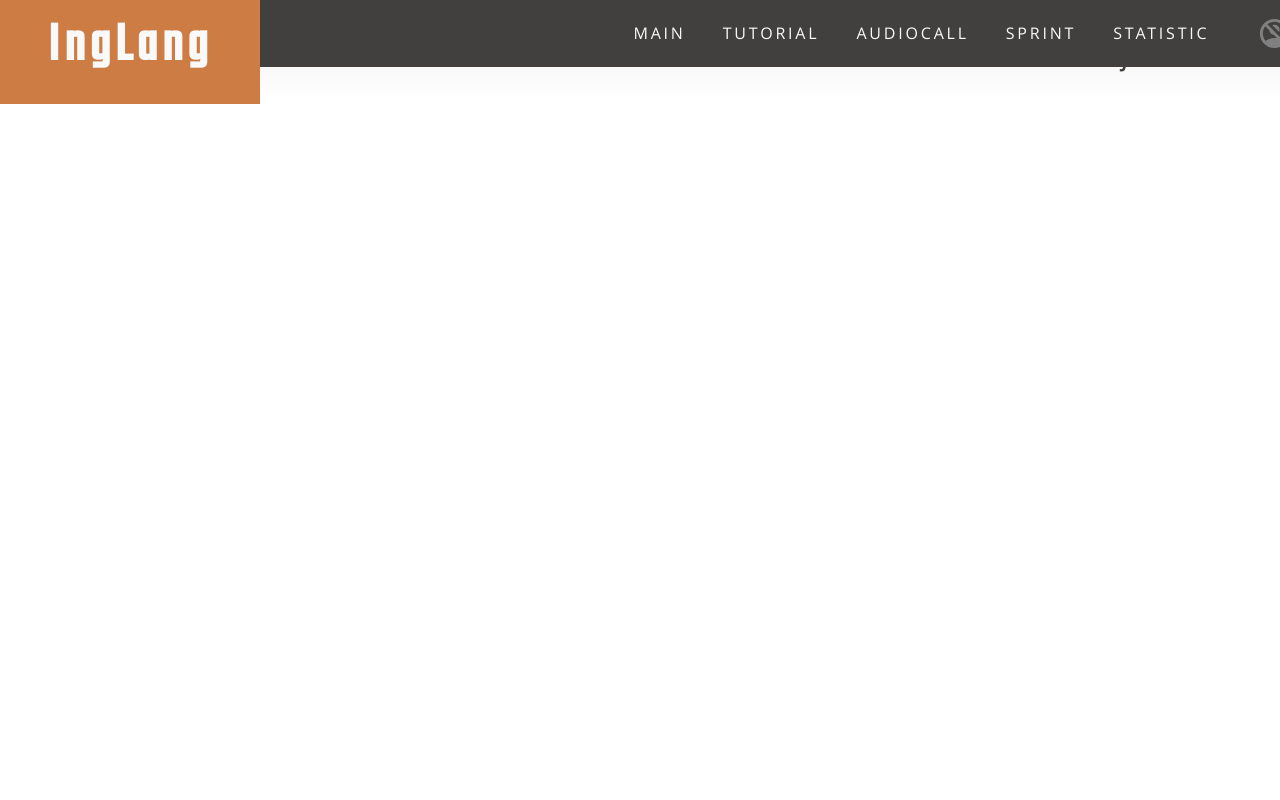
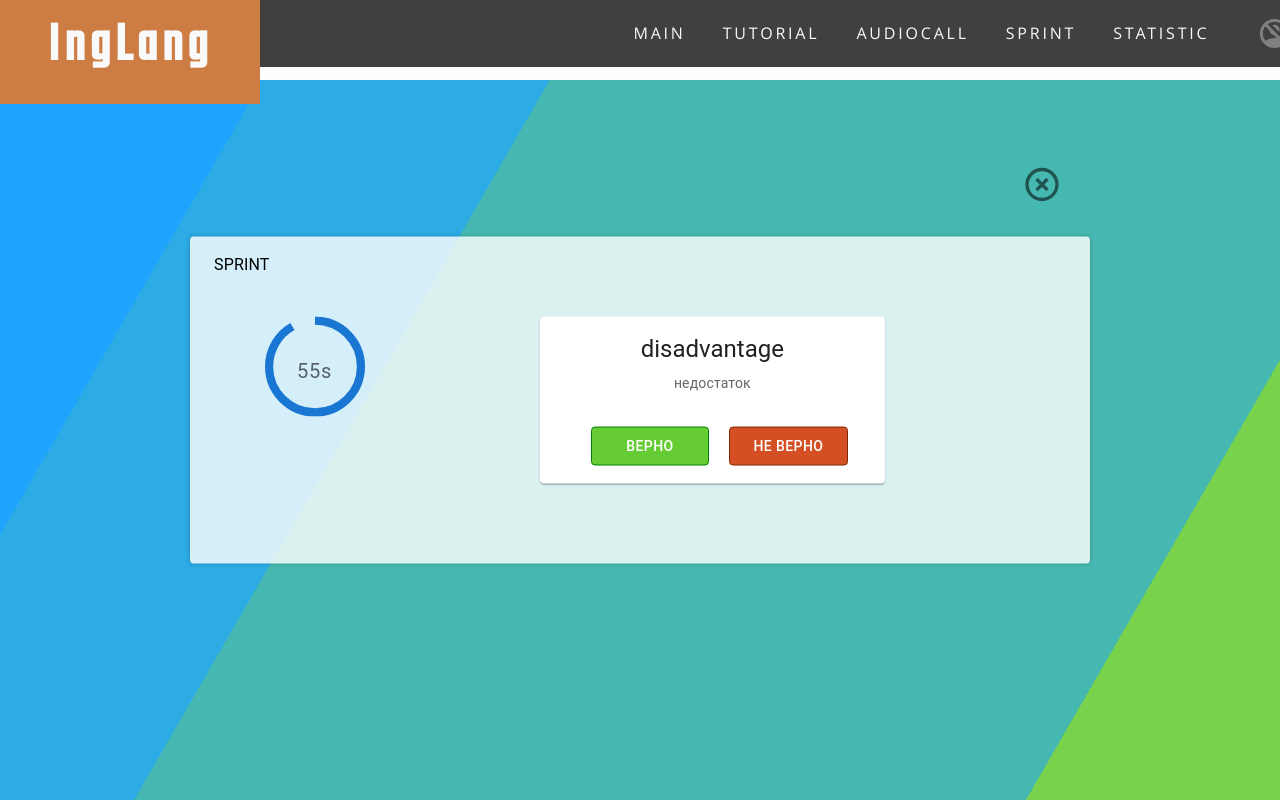
Before and after one commit to 1LisaW/rslang, a React (Create React App) app: page /sprint in a window 1280 px wide. Built offline with nearby package versions, Linux system fonts and the light colour scheme.

Commit message:
feat: sprint game UI

```diff
--- /dev/null
+++ b/src/components/GameSprint/CircularStatic/CircularStatic.scss
@@ -0,0 +1,10 @@
+.sprint-game-timer, .sprint-game-timer__label {
+    top: 10%;
+    left: 0;
+    bottom: 0;
+    right: 0;
+    position: absolute;
+    align-items: center;
+    justify-content: center;
+    display: flex;
+}
--- /dev/null
+++ b/src/components/GameSprint/CircularStatic/circularStatic.tsx
@@ -0,0 +1,54 @@
+import * as React from 'react';
+import CircularProgress, {
+  CircularProgressProps,
+} from '@mui/material/CircularProgress';
+import Typography from '@mui/material/Typography';
+import Box from '@mui/material/Box';
+import './CircularStatic.scss';
+
+const GAME_TIME_INTERVAL = 60;
+
+function CircularProgressWithLabel(
+  props: CircularProgressProps & { value: number },
+) {
+  const innerProps = { ...props };
+  return (
+    <Box sx={{ position: 'relative', display: 'inline-flex' }}>
+      <CircularProgress
+        variant="determinate"
+        {...props}
+        size={100}
+        sx={{
+          height: '100px',
+          width: '100px',
+        }}
+      />
+      <Box className="sprint-game-timer">
+        <Typography
+          variant="caption"
+          component="div"
+          color="text.secondary"
+          fontSize={20}
+        >
+          {`${Math.round((GAME_TIME_INTERVAL * innerProps.value) / 100)}s`}
+        </Typography>
+      </Box>
+    </Box>
+  );
+}
+
+export default function CircularStatic() {
+  const [progress, setProgress] = React.useState(100);
+
+  React.useEffect(() => {
+    const timer = setInterval(() => {
+      const step = 100 / GAME_TIME_INTERVAL;
+      setProgress(prevProgress => Math.max(0, prevProgress - step));
+    }, 1000);
+    return () => {
+      clearInterval(timer);
+    };
+  }, []);
+
+  return <CircularProgressWithLabel value={progress} />;
+}
--- /dev/null
+++ b/src/components/GameSprint/dialogSlideOnClose.tsx
@@ -0,0 +1,66 @@
+import * as React from 'react';
+import Button from '@mui/material/Button';
+import HighlightOffIcon from '@mui/icons-material/HighlightOff';
+import { IconButton } from '@mui/material';
+import Dialog from '@mui/material/Dialog';
+import DialogActions from '@mui/material/DialogActions';
+import DialogContent from '@mui/material/DialogContent';
+import DialogContentText from '@mui/material/DialogContentText';
+import DialogTitle from '@mui/material/DialogTitle';
+import Slide from '@mui/material/Slide';
+import { TransitionProps } from '@mui/material/transitions';
+import { useNavigate } from 'react-router-dom';
+
+const Transition = React.forwardRef(
+  (
+    props: TransitionProps & {
+      children: React.ReactElement<any>;
+    },
+    ref: React.Ref<unknown>,
+  ) => <Slide direction="up" ref={ref} {...props} />,
+);
+
+export default function AlertDialogSlideOnClose() {
+  const [open, setOpen] = React.useState(false);
+  const navigate = useNavigate();
+
+  const handleClickOpen = () => {
+    setOpen(true);
+  };
+
+  const handleClose = () => {
+    setOpen(false);
+  };
+
+  const handleCloseGame = () => {
+    setOpen(false);
+    navigate('/');
+  };
+
+  return (
+    <div>
+      <IconButton onClick={handleClickOpen} className="sprint__close-button">
+        <HighlightOffIcon sx={{ fontSize: 40 }} />
+      </IconButton>
+      <Dialog
+        open={open}
+        TransitionComponent={Transition}
+        keepMounted
+        onClose={handleClose}
+        aria-describedby="alert-dialog-slide-description"
+      >
+        <DialogTitle>Вы уверены, что хотите выйти?</DialogTitle>
+        <DialogContent>
+          <DialogContentText id="alert-dialog-slide-description">
+            Если вы завершите игру, статистика по пройденным словам не
+            сохранится. Вы по прежнему хотите завершить игру?
+          </DialogContentText>
+        </DialogContent>
+        <DialogActions>
+          <Button onClick={handleClose}>Остаться</Button>
+          <Button onClick={handleCloseGame}>Выйти</Button>
+        </DialogActions>
+      </Dialog>
+    </div>
+  );
+}
--- /dev/null
+++ b/src/components/GameSprint/iconStatusList.tsx
@@ -0,0 +1,18 @@
+import React from 'react';
+import SentimentVeryDissatisfiedIcon from '@mui/icons-material/SentimentVeryDissatisfied';
+import InsertEmoticonIcon from '@mui/icons-material/InsertEmoticon';
+import { pink } from '@mui/material/colors';
+
+type Props = { icons: boolean[] };
+
+function IconStatusList(props: Props) {
+  const { icons } = props;
+  console.log('icons ', icons);
+  const success = <InsertEmoticonIcon fontSize="small" color="success" />;
+  const fail = (
+    <SentimentVeryDissatisfiedIcon fontSize="small" sx={{ color: pink[500] }} />
+  );
+  return <>{icons.map((item: boolean) => (item ? success : fail))}</>;
+}
+
+export default IconStatusList;
--- /dev/null
+++ b/src/components/GameSprint/sprint.scss
@@ -0,0 +1,107 @@
+sprint-container {
+  height:100%;
+}
+
+.bg {
+  animation:slide 3s ease-in-out infinite alternate;
+  background-image: linear-gradient(-60deg, #6c3 50%, #09f 50%);
+  bottom:0;
+  left:-50%;
+  opacity:.5;
+  position:fixed;
+  right:-50%;
+  top:0;
+  z-index:-1;
+}
+
+.bg2 {
+  animation-direction:alternate-reverse;
+  animation-duration:4s;
+}
+
+.bg3 {
+  animation-duration:5s;
+}
+
+.content {
+  position: relative;
+  background-color:rgba(255,255,255,.8);
+  border-radius:.25em;
+  box-shadow:0 0 .25em rgba(0,0,0,.25);
+  box-sizing:border-box;
+  left:50%;
+  padding:10vmin;
+  position:fixed;
+  text-align:center;
+  top:50%;
+  transform:translate(-50%, -50%);
+}
+
+h1 {
+  font-family:monospace;
+}
+
+@keyframes slide {
+  0% {
+    transform:translateX(-25%);
+  }
+  100% {
+    transform:translateX(25%);
+  }
+}
+
+.sprint-card {
+  margin: auto;
+  &__actions{
+    justify-content: center;
+    min-width: 80%;
+  }
+}
+
+.sprint-card__actions {
+
+}
+.sprint-card__actions button {
+  margin: 10px;
+  min-width: 45%;
+    &:hover{
+      color: black;
+    }
+}
+
+.sprint-container .sprint__grid-wrapper{
+  flex-direction: row;
+  @media (max-width:630px) {
+    flex-direction: column;
+  }
+}
+
+
+.sprint-card__actions .sprint-card__actions--correct{
+  background-color: #6c3;
+  border: 1px solid green;
+  color: white;
+  &:active{
+    border: 2px solid black;
+  }
+  &:focus{
+    border: 2px solid white;
+  }
+}
+
+.sprint-card__actions .sprint-card__actions--incorrect{
+  background-color: rgb(212, 80, 36);
+  border: 1px solid rgb(128, 41, 0);
+  color: white;
+}
+
+.sprint-card__actions--group{
+  display: flex;
+  width: 80%;
+}
+
+.content .sprint__close-button {
+  position: absolute;
+  top: -80px;
+  right: 20px;
+}
--- a/src/components/GameSprint/sprint.tsx
+++ b/src/components/GameSprint/sprint.tsx
@@ -1,7 +1,52 @@
-import React from 'react';
+import React, { useState } from 'react';
+import { StyledEngineProvider } from '@mui/material/styles';
+import { Container, Grid, Typography } from '@mui/material';
+import CircularStatic from './CircularStatic/circularStatic';
+import SprintCard from './sprintCard';
+import AlertDialogSlideOnClose from './dialogSlideOnClose';
+import './sprint.scss';
 
 function Sprint() {
-  return <h1>Sprint</h1>;
+  const questions = [
+    { word: 'disadvantage', wordTranslate: 'недостаток', isCorrect: true },
+    { word: 'disadvantage', wordTranslate: 'кошка', isCorrect: false },
+  ];
+  // const icons: boolean[] = [];
+  const defaultIcon: boolean[] = [];
+  const [CardIdx, setCardData] = useState(0);
+  const [icons, setIcons] = useState(defaultIcon);
+  const changeCard = (valid: boolean) => {
+    setCardData(CardIdx + 1 < questions.length ? CardIdx + 1 : 0);
+    setIcons([...icons.slice(-5), valid]);
+  };
+  const props = { icons, ...questions[CardIdx], changeCard };
+
+  return (
+    <main className="sprint-container">
+      <div className="bg" />
+      <div className="bg bg2" />
+      <div className="bg bg3" />
+      <Container className="content" maxWidth="md" sx={{ maxHeight: '80%' }}>
+        <Typography position="absolute" top="5%">SPRINT</Typography>
+        <Grid
+          className="sprint__grid-wrapper"
+          container
+          spacing={2}
+          direction="column"
+        >
+          <Grid item xs={3}>
+            <StyledEngineProvider injectFirst>
+              <CircularStatic />
+            </StyledEngineProvider>
+          </Grid>
+          <Grid item xs={8}>
+            <SprintCard {...props} />
+          </Grid>
+        </Grid>
+        <AlertDialogSlideOnClose />
+      </Container>
+    </main>
+  );
 }
 
 export default Sprint;
--- /dev/null
+++ b/src/components/GameSprint/sprintCard.tsx
@@ -0,0 +1,75 @@
+import React, { useState } from 'react';
+import Card from '@mui/material/Card';
+import CardActions from '@mui/material/CardActions';
+import CardContent from '@mui/material/CardContent';
+import ToggleButton from '@mui/material/Button';
+import ToggleButtonGroup from '@mui/material/ToggleButtonGroup';
+import Typography from '@mui/material/Typography';
+import { Box } from '@mui/material';
+import IconStatusList from './iconStatusList';
+
+type CardData = {
+  icons: boolean[];
+  word: string;
+  wordTranslate: string;
+  isCorrect: boolean;
+  changeCard: (valid: boolean) => void;
+};
+
+// type Callback = () => void;
+
+function SprintCard(props: CardData) {
+  const { icons, word, wordTranslate, isCorrect, changeCard } = props;
+  const [answer, setAnswer] = useState('incorrect');
+  const handleChange = (
+    event: React.MouseEvent<HTMLElement> | React.KeyboardEvent<HTMLElement>,
+    newAnswer: string,
+  ) => {
+    setAnswer(newAnswer);
+  };
+  const iconProps = { icons };
+
+  console.log(isCorrect);
+  return (
+    <Card className="sprint-card" sx={{ maxWidth: 345 }}>
+      <CardContent>
+        <Box>
+          <IconStatusList {...iconProps} />
+        </Box>
+        <Typography gutterBottom variant="h5" component="div">
+          {word}
+        </Typography>
+        <Typography variant="body2" color="text.secondary">
+          {wordTranslate}
+        </Typography>
+      </CardContent>
+      <CardActions className="sprint-card__actions">
+        <ToggleButtonGroup
+          className="sprint-card__actions--group"
+          color="primary"
+          value={answer}
+          exclusive
+          onChange={handleChange}
+          aria-label="Answers"
+        >
+          <ToggleButton
+            className="sprint-card__actions--correct"
+            value="correct"
+            onClick={() => changeCard(isCorrect)}
+          >
+            Верно
+          </ToggleButton>
+          <ToggleButton
+            className="sprint-card__actions--incorrect"
+            value="incorrect"
+            onClick={() => changeCard(!isCorrect)}
+          >
+            Не верно
+          </ToggleButton>
+        </ToggleButtonGroup>
+      </CardActions>
+    </Card>
+  );
+}
+
+export default SprintCard;
```
